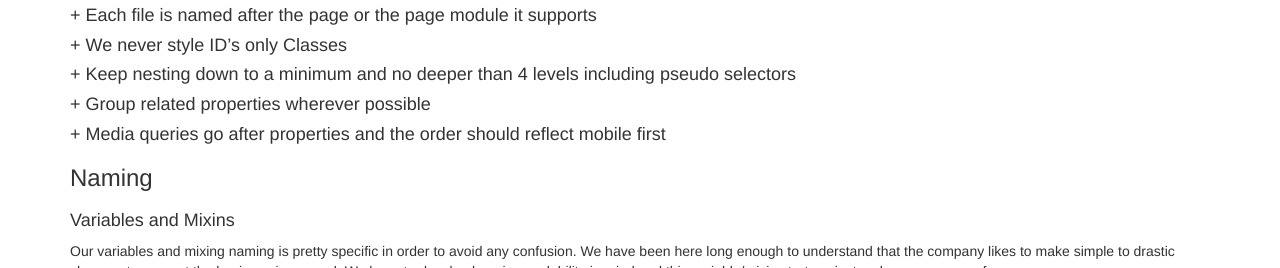
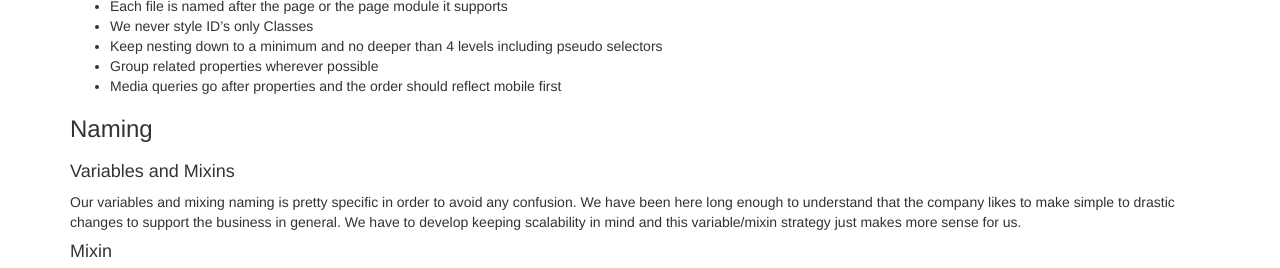
Before and after one commit to zumba/zumba.github.com, a Jekyll site: the page built from _posts/2015-03-31-how-we-do-css.md, in a window 1280 px wide and 900 px high, scrolled down 3075 px, cut to the strip 262-530 px from the top of the window. Built offline with Jekyll 4.4.1, drawn with Linux system fonts in a browser that asks for light colours; nearby versions of some CDN libraries; comment, search, counter and statistics services are not loaded.

Commit message:
fixing bullet points

```diff
--- a/_posts/2015-03-31-how-we-do-css.md
+++ b/_posts/2015-03-31-how-we-do-css.md
@@ -113,11 +113,11 @@ This is an example of how we expect our stylesheets to be laid out. This is not
 <script src="https://gist.github.com/neptunz/6b55d2e0db2d0190c540.js"></script>
 
 
-#### + Each file is named after the page or the page module it supports
-#### + We never style ID’s only Classes
-#### + Keep nesting down to a minimum and no deeper than 4 levels including pseudo selectors
-#### + Group related properties wherever possible
-#### + Media queries go after properties and the order should reflect mobile first
++ Each file is named after the page or the page module it supports
++ We never style ID’s only Classes
++ Keep nesting down to a minimum and no deeper than 4 levels including pseudo selectors
++ Group related properties wherever possible
++ Media queries go after properties and the order should reflect mobile first
 
 
 ### Naming
```
